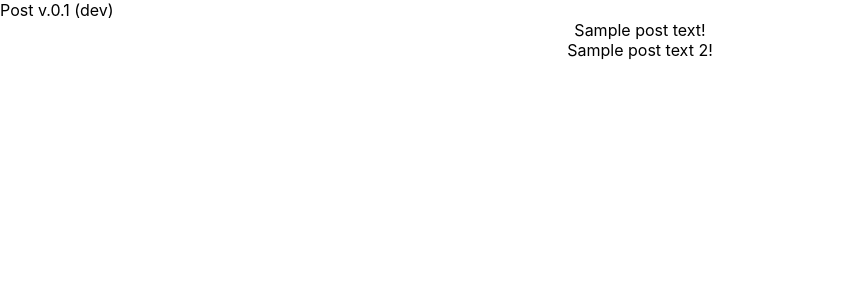
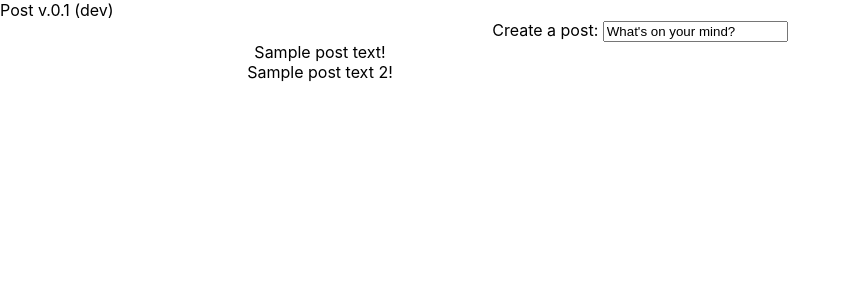
Before and after one commit to kstemp/post-board, a React (Create React App) app in the folder frontend/: page / in a window 1280 px wide. Shown: the top 300 px of the page, without its empty margins (0-850 px from the left). Built offline with nearby package versions, Linux system fonts and the light colour scheme.

Commit message:
some work on Post component

```diff
--- a/frontend/src/App.js
+++ b/frontend/src/App.js
@@ -2,6 +2,7 @@
 import React from 'react';
 
 import Post from './components/Post/Post';
+import PostCreator from './components/PostCreator/PostCreator';
 
 import './App.scss';
 
@@ -15,8 +16,9 @@ class App extends React.Component<AppProps> {
 			<div className={baseClassName}>
 				<header className={`${baseClassName}__header`}>Post v.0.1 (dev)</header>
 				<div className={`${baseClassName}__body`}>
+					<PostCreator />
 					<Post text={'Sample post text!'} title={'Sample post title'} />
-          <Post text={'Sample post text 2!'} title={'Sample post title 2'} />
+					<Post text={'Sample post text 2!'} title={'Sample post title 2'} />
 				</div>
 			</div>
 		);
--- a/frontend/src/App.scss
+++ b/frontend/src/App.scss
@@ -1,7 +1,11 @@
 .App {
-  text-align: center;
+	text-align: center;
 
-  &__header {
-    text-align: left;
-  }
+	&__header {
+		text-align: left;
+	}
+
+	&__body {
+		width: 100%;
+	}
 }
--- a/frontend/src/components/Post/Post.js
+++ b/frontend/src/components/Post/Post.js
@@ -1,7 +1,11 @@
 //@flow
 import React from 'react';
 
-type PostProps = {};
+import './style/Post.scss';
+
+type PostProps = {
+	text: string
+};
 
 const baseClassName = 'post';
 
--- /dev/null
+++ b/frontend/src/components/Post/style/Post.scss
@@ -0,0 +1,3 @@
+.post {
+	width: 50%;
+}
--- /dev/null
+++ b/frontend/src/components/PostCreator/PostCreator.js
@@ -0,0 +1,18 @@
+//@flow
+import React from 'react';
+
+type PostCreatorProps = {};
+
+const baseClassName = 'post-creator';
+
+class PostCreator extends React.Component<PostCreatorProps> {
+	render() {
+		return (
+			<div className={baseClassName}>
+				Create a post: <input className={`${baseClassName}__input`} value={"What's on your mind?"} />
+			</div>
+		);
+	}
+}
+
+export default PostCreator;
```
